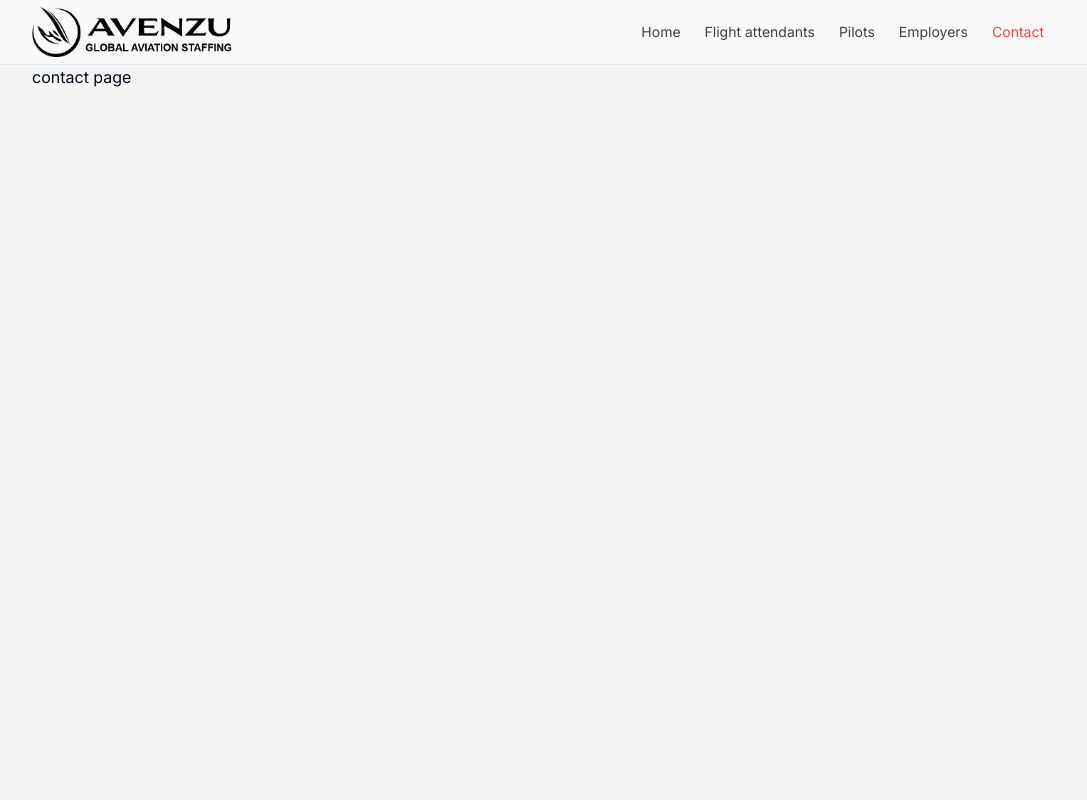
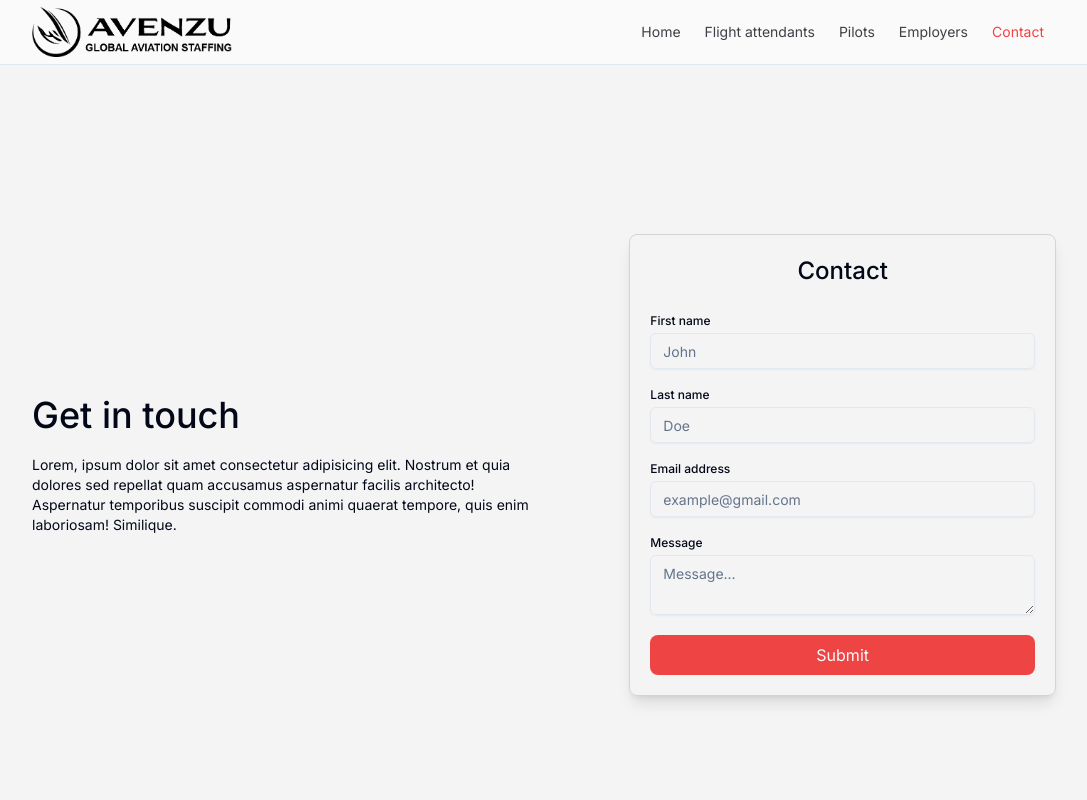
Before and after one commit to max-carver/avenzu_, a Next.js app: page /contact in a window 1280 px wide. Shown: the top 800 px of the page, without its empty margins (96-1183 px from the left). Built offline with nearby package versions, Linux system fonts and the light colour scheme.

Commit message:
add contact form and frontend schema with zod

```diff
--- a/src/app/contact/page.tsx
+++ b/src/app/contact/page.tsx
@@ -1,9 +1,21 @@
+import ContactForm from "@/components/ContactForm";
 import React from "react";
 
 const ContactPage = () => {
   return (
-    <main className="px-8 md:px-16 lg:px-32 min-h-screen bg-zinc-100">
-      <div>contact page</div>
+    <main className="px-8 md:px-16 lg:px-32 bg-zinc-100">
+      <section className="py-12 min-h-screen flex items-center justify-between gap-x-12 w-full">
+        <div className="flex flex-col items-start w-1/2 gap-y-5">
+          <h1 className="text-4xl font-medium">Get in touch</h1>
+          <p className="text-sm">
+            Lorem, ipsum dolor sit amet consectetur adipisicing elit. Nostrum et
+            quia dolores sed repellat quam accusamus aspernatur facilis
+            architecto! Aspernatur temporibus suscipit commodi animi quaerat
+            tempore, quis enim laboriosam! Similique.
+          </p>
+        </div>
+        <ContactForm />
+      </section>
     </main>
   );
 };
--- /dev/null
+++ b/src/components/ContactForm.tsx
@@ -0,0 +1,104 @@
+"use client";
+
+import { zodResolver } from "@hookform/resolvers/zod";
+import { useForm } from "react-hook-form";
+import {
+  Form,
+  FormControl,
+  FormField,
+  FormItem,
+  FormLabel,
+  FormMessage,
+} from "@/components/ui/form";
+import * as z from "zod";
+import { ContactSchema } from "@/schemas";
+import { Input } from "@/components/ui/input";
+import { Textarea } from "@/components/ui/textarea";
+
+const ContactForm = () => {
+  const form = useForm<z.infer<typeof ContactSchema>>({
+    resolver: zodResolver(ContactSchema),
+    defaultValues: {
+      firstName: "",
+      lastName: "",
+      emailAddress: "",
+      message: "",
+    },
+  });
+  return (
+    <Form {...form}>
+      <form
+        onSubmit={form.handleSubmit(() => {})}
+        className="p-5 rounded-lg shadow-lg border border-zinc-300 w-5/12"
+      >
+        <h2 className="text-center font-medium text-2xl mb-5">Contact</h2>
+        <div className="space-y-3">
+          <FormField
+            control={form.control}
+            name="firstName"
+            render={({ field }) => (
+              <FormItem>
+                <FormLabel>First name</FormLabel>
+                <FormControl>
+                  <Input {...field} placeholder="John" type="text" />
+                </FormControl>
+                <FormMessage />
+              </FormItem>
+            )}
+          />
+          <FormField
+            control={form.control}
+            name="lastName"
+            render={({ field }) => (
+              <FormItem>
+                <FormLabel>Last name</FormLabel>
+                <FormControl>
+                  <Input {...field} placeholder="Doe" type="text" />
+                </FormControl>
+                <FormMessage />
+              </FormItem>
+            )}
+          />
+          <FormField
+            control={form.control}
+            name="emailAddress"
+            render={({ field }) => (
+              <FormItem>
+                <FormLabel>Email address</FormLabel>
+                <FormControl>
+                  <Input
+                    {...field}
+                    placeholder="example@gmail.com"
+                    type="email"
+                  />
+                </FormControl>
+                <FormMessage />
+              </FormItem>
+            )}
+          />
+          <FormField
+            control={form.control}
+            name="message"
+            render={({ field }) => (
+              <FormItem>
+                <FormLabel>Message</FormLabel>
+                <FormControl>
+                  <Textarea placeholder="Message..." />
+                </FormControl>
+                <FormMessage />
+              </FormItem>
+            )}
+          />
+        </div>
+        <button
+          type="submit"
+          className="mt-5 w-full text-center bg-red-500 hover:bg-red-500/60 transition duration-200 py-2 rounded-lg text-zinc-50"
+        >
+          Submit
+        </button>
+      </form>
+    </Form>
+  );
+};
+
+export default ContactForm;
--- a/src/components/ui/form.tsx
+++ b/src/components/ui/form.tsx
@@ -1,6 +1,6 @@
-import * as React from "react"
-import * as LabelPrimitive from "@radix-ui/react-label"
-import { Slot } from "@radix-ui/react-slot"
+import * as React from "react";
+import * as LabelPrimitive from "@radix-ui/react-label";
+import { Slot } from "@radix-ui/react-slot";
 import {
   Controller,
   ControllerProps,
@@ -8,23 +8,23 @@ import {
   FieldValues,
   FormProvider,
   useFormContext,
-} from "react-hook-form"
+} from "react-hook-form";
 
-import { cn } from "@/lib/utils"
-import { Label } from "@/components/ui/label"
+import { cn } from "@/lib/utils";
+import { Label } from "@/components/ui/label";
 
-const Form = FormProvider
+const Form = FormProvider;
 
 type FormFieldContextValue<
   TFieldValues extends FieldValues = FieldValues,
   TName extends FieldPath<TFieldValues> = FieldPath<TFieldValues>
 > = {
-  name: TName
-}
+  name: TName;
+};
 
 const FormFieldContext = React.createContext<FormFieldContextValue>(
   {} as FormFieldContextValue
-)
+);
 
 const FormField = <
   TFieldValues extends FieldValues = FieldValues,
@@ -36,21 +36,21 @@ const FormField = <
     <FormFieldContext.Provider value={{ name: props.name }}>
       <Controller {...props} />
     </FormFieldContext.Provider>
-  )
-}
+  );
+};
 
 const useFormField = () => {
-  const fieldContext = React.useContext(FormFieldContext)
-  const itemContext = React.useContext(FormItemContext)
-  const { getFieldState, formState } = useFormContext()
+  const fieldContext = React.useContext(FormFieldContext);
+  const itemContext = React.useContext(FormItemContext);
+  const { getFieldState, formState } = useFormContext();
 
-  const fieldState = getFieldState(fieldContext.name, formState)
+  const fieldState = getFieldState(fieldContext.name, formState);
 
   if (!fieldContext) {
-    throw new Error("useFormField should be used within <FormField>")
+    throw new Error("useFormField should be used within <FormField>");
   }
 
-  const { id } = itemContext
+  const { id } = itemContext;
 
   return {
     id,
@@ -59,36 +59,36 @@ const useFormField = () => {
     formDescriptionId: `${id}-form-item-description`,
     formMessageId: `${id}-form-item-message`,
     ...fieldState,
-  }
-}
+  };
+};
 
 type FormItemContextValue = {
-  id: string
-}
+  id: string;
+};
 
 const FormItemContext = React.createContext<FormItemContextValue>(
   {} as FormItemContextValue
-)
+);
 
 const FormItem = React.forwardRef<
   HTMLDivElement,
   React.HTMLAttributes<HTMLDivElement>
 >(({ className, ...props }, ref) => {
-  const id = React.useId()
+  const id = React.useId();
 
   return (
     <FormItemContext.Provider value={{ id }}>
-      <div ref={ref} className={cn("space-y-2", className)} {...props} />
+      <div ref={ref} className={cn("space-y-0.5", className)} {...props} />
     </FormItemContext.Provider>
-  )
-})
-FormItem.displayName = "FormItem"
+  );
+});
+FormItem.displayName = "FormItem";
 
 const FormLabel = React.forwardRef<
   React.ElementRef<typeof LabelPrimitive.Root>,
   React.ComponentPropsWithoutRef<typeof LabelPrimitive.Root>
 >(({ className, ...props }, ref) => {
-  const { error, formItemId } = useFormField()
+  const { error, formItemId } = useFormField();
 
   return (
     <Label
@@ -97,15 +97,16 @@ const FormLabel = React.forwardRef<
       htmlFor={formItemId}
       {...props}
     />
-  )
-})
-FormLabel.displayName = "FormLabel"
+  );
+});
+FormLabel.displayName = "FormLabel";
 
 const FormControl = React.forwardRef<
   React.ElementRef<typeof Slot>,
   React.ComponentPropsWithoutRef<typeof Slot>
 >(({ ...props }, ref) => {
-  const { error, formItemId, formDescriptionId, formMessageId } = useFormField()
+  const { error, formItemId, formDescriptionId, formMessageId } =
+    useFormField();
 
   return (
     <Slot
@@ -119,15 +120,15 @@ const FormControl = React.forwardRef<
       aria-invalid={!!error}
       {...props}
     />
-  )
-})
-FormControl.displayName = "FormControl"
+  );
+});
+FormControl.displayName = "FormControl";
 
 const FormDescription = React.forwardRef<
   HTMLParagraphElement,
   React.HTMLAttributes<HTMLParagraphElement>
 >(({ className, ...props }, ref) => {
-  const { formDescriptionId } = useFormField()
+  const { formDescriptionId } = useFormField();
 
   return (
     <p
@@ -136,19 +137,19 @@ const FormDescription = React.forwardRef<
       className={cn("text-[0.8rem] text-muted-foreground", className)}
       {...props}
     />
-  )
-})
-FormDescription.displayName = "FormDescription"
+  );
+});
+FormDescription.displayName = "FormDescription";
 
 const FormMessage = React.forwardRef<
   HTMLParagraphElement,
   React.HTMLAttributes<HTMLParagraphElement>
 >(({ className, children, ...props }, ref) => {
-  const { error, formMessageId } = useFormField()
-  const body = error ? String(error?.message) : children
+  const { error, formMessageId } = useFormField();
+  const body = error ? String(error?.message) : children;
 
   if (!body) {
-    return null
+    return null;
   }
 
   return (
@@ -160,9 +161,9 @@ const FormMessage = React.forwardRef<
     >
       {body}
     </p>
-  )
-})
-FormMessage.displayName = "FormMessage"
+  );
+});
+FormMessage.displayName = "FormMessage";
 
 export {
   useFormField,
@@ -173,4 +174,4 @@ export {
   FormDescription,
   FormMessage,
   FormField,
-}
+};
--- /dev/null
+++ b/src/components/ui/input.tsx
@@ -0,0 +1,25 @@
+import * as React from "react";
+
+import { cn } from "@/lib/utils";
+
+export interface InputProps
+  extends React.InputHTMLAttributes<HTMLInputElement> {}
+
+const Input = React.forwardRef<HTMLInputElement, InputProps>(
+  ({ className, type, ...props }, ref) => {
+    return (
+      <input
+        type={type}
+        className={cn(
+          "flex h-9 w-full rounded-md border border-input bg-transparent px-3 py-1 text-sm shadow-sm transition-colors file:border-0 file:bg-transparent file:text-sm file:font-medium placeholder:text-muted-foreground focus-visible:outline-none focus-visible:ring-1 focus-visible:ring-ring disabled:cursor-not-allowed disabled:opacity-50",
+          className
+        )}
+        ref={ref}
+        {...props}
+      />
+    );
+  }
+);
+Input.displayName = "Input";
+
+export { Input };
--- a/src/components/ui/label.tsx
+++ b/src/components/ui/label.tsx
@@ -1,14 +1,14 @@
-"use client"
+"use client";
 
-import * as React from "react"
-import * as LabelPrimitive from "@radix-ui/react-label"
-import { cva, type VariantProps } from "class-variance-authority"
+import * as React from "react";
+import * as LabelPrimitive from "@radix-ui/react-label";
+import { cva, type VariantProps } from "class-variance-authority";
 
-import { cn } from "@/lib/utils"
+import { cn } from "@/lib/utils";
 
 const labelVariants = cva(
-  "text-sm font-medium leading-none peer-disabled:cursor-not-allowed peer-disabled:opacity-70"
-)
+  "text-xs font-medium leading-none peer-disabled:cursor-not-allowed peer-disabled:opacity-70"
+);
 
 const Label = React.forwardRef<
   React.ElementRef<typeof LabelPrimitive.Root>,
@@ -20,7 +20,7 @@ const Label = React.forwardRef<
     className={cn(labelVariants(), className)}
     {...props}
   />
-))
-Label.displayName = LabelPrimitive.Root.displayName
+));
+Label.displayName = LabelPrimitive.Root.displayName;
 
-export { Label }
+export { Label };
--- /dev/null
+++ b/src/components/ui/textarea.tsx
@@ -0,0 +1,24 @@
+import * as React from "react"
+
+import { cn } from "@/lib/utils"
+
+export interface TextareaProps
+  extends React.TextareaHTMLAttributes<HTMLTextAreaElement> {}
+
+const Textarea = React.forwardRef<HTMLTextAreaElement, TextareaProps>(
+  ({ className, ...props }, ref) => {
+    return (
+      <textarea
+        className={cn(
+          "flex min-h-[60px] w-full rounded-md border border-input bg-transparent px-3 py-2 text-sm shadow-sm placeholder:text-muted-foreground focus-visible:outline-none focus-visible:ring-1 focus-visible:ring-ring disabled:cursor-not-allowed disabled:opacity-50",
+          className
+        )}
+        ref={ref}
+        {...props}
+      />
+    )
+  }
+)
+Textarea.displayName = "Textarea"
+
+export { Textarea }
--- /dev/null
+++ b/src/schemas/index.ts
@@ -0,0 +1,8 @@
+import * as z from "zod";
+
+export const ContactSchema = z.object({
+  firstName: z.string().min(1, { message: "First name is required" }),
+  lastName: z.string().min(1, { message: "Last name is required" }),
+  emailAddress: z.string().email({ message: "Email is required" }),
+  message: z.string().min(1, { message: "Message is required" }),
+});
```
